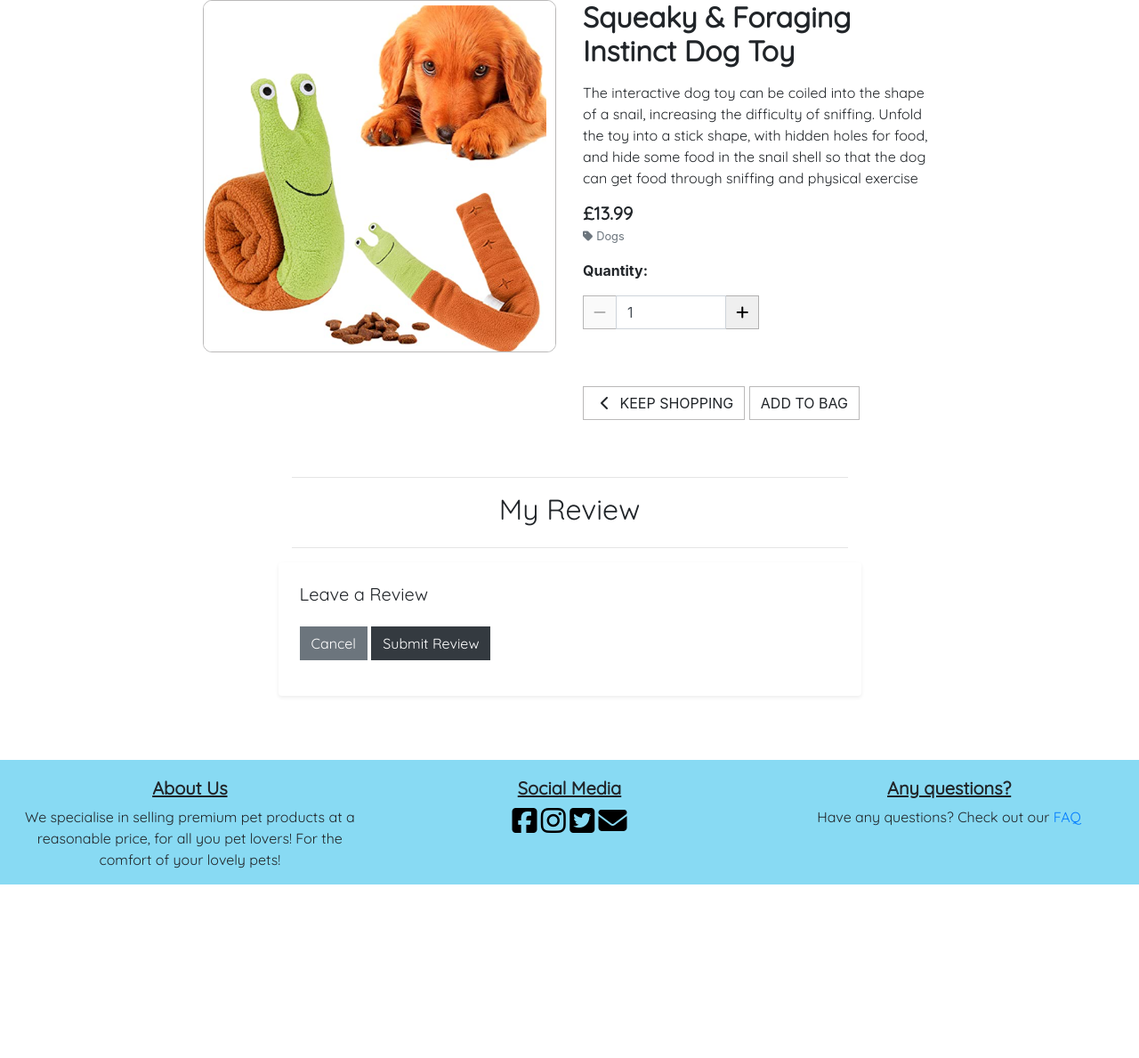
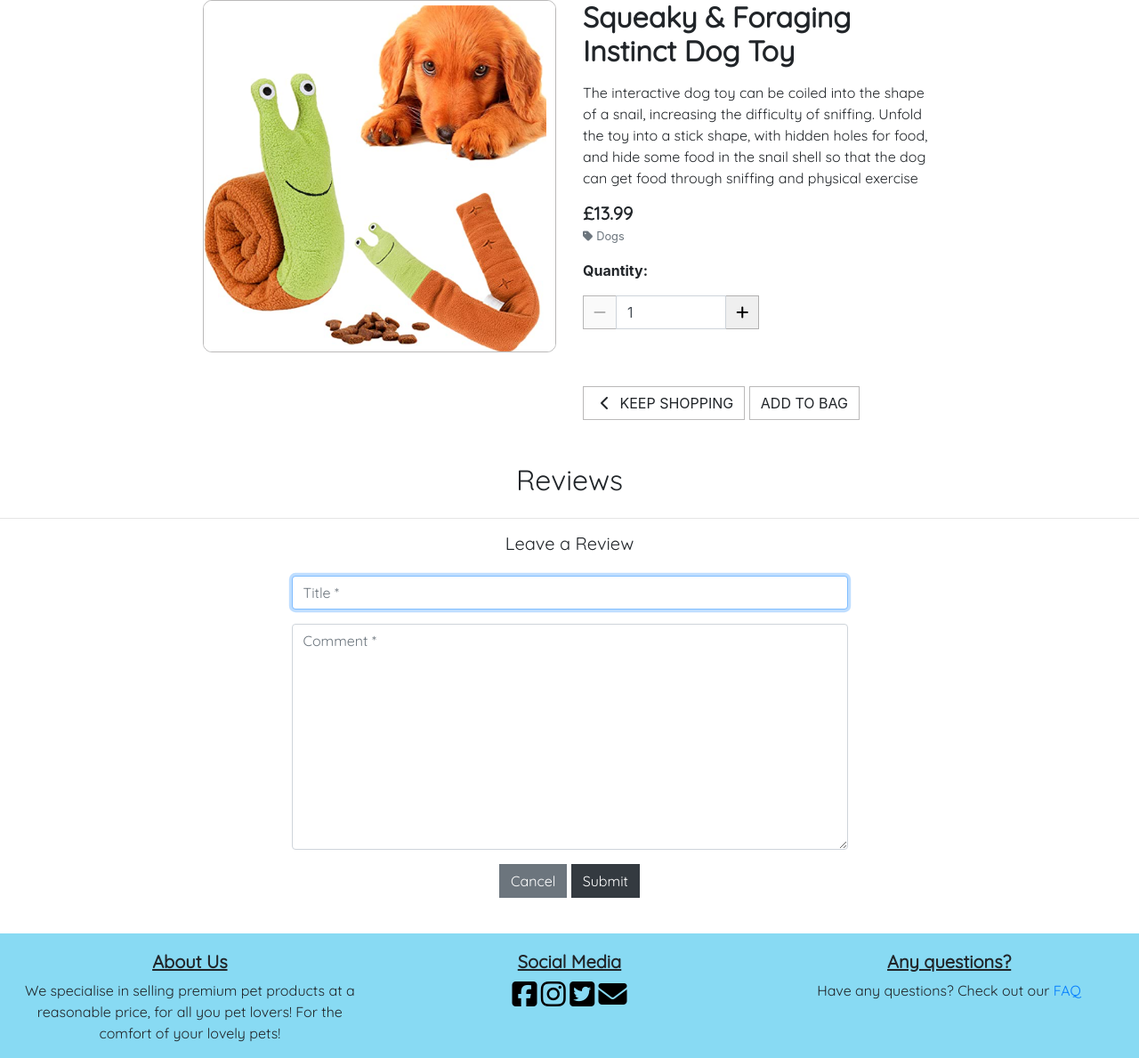
Before and after one commit to HinaChoudhry/Pawfect-Pets, a Django app: page /products/1/ in a window 1280 px wide. Shown: the part 242-1431 px from the top of the page at 89% size. Before the commit the page ends 1236 px from the top, so only its background shows below. Run offline with Django 3.2, Linux system fonts and the light colour scheme; data comes from the database, SQL or seed files in the repository; some libraries are stand-ins or nearby versions; some web fonts are replaced.

Commit message:
Bug fix - reviews not submitting - had to add the product = and review.product/user = into the add_review function for proper functionality

```diff
--- a/products/views.py
+++ b/products/views.py
@@ -4,6 +4,7 @@ from django.contrib.auth.decorators import login_required
 from django.db.models import Q
 from django.db.models.functions import Lower
 
+from reviews.forms import ReviewForm
 from .models import Product, Category
 from .forms import ProductForm
 
@@ -65,9 +66,11 @@ def product_detail(request, product_id):
     """ Shows individual product details """
 
     product = get_object_or_404(Product, pk=product_id)
+    form = ReviewForm()
 
     context = {
         'product': product,
+        'form': form
     }
 
     return render(request, 'products/product_detail.html', context)
--- a/reviews/forms.py
+++ b/reviews/forms.py
@@ -1,5 +1,6 @@
 from django import forms
 from .models import Review
+
 
 class ReviewForm(forms.ModelForm):
     class Meta:
--- a/reviews/templates/reviews/includes/add_review.html
+++ b/reviews/templates/reviews/includes/add_review.html
@@ -1,27 +1,26 @@
 
     <!-- Header -->
     <div class="row justify-content-center product-font">
-        <div class="col-12 col-md-6 review-header">
-            <hr>
-            <h2 class="product-font mb-4 text-full text-center">My Review</h2>
-            <hr>
+        <div class="col-12 ">
+
+            <h2 class="product-font mb-4 text-full text-center">Reviews</h2>
+            <hr >
         </div>
     </div>
 
-     <!-- Form -->
-    <div class="row justify-content-center product-font">
-        <div class="col-12 col-lg-6 bg-white rounded shadow-sm p-4 mb-5 review-form">
+
+    <div class="row text-center justify-content-center product-font">
+        <div class="col-12 col-lg-6  review-form">
             <h5 class="mb-4 review-write-detail">Leave a Review</h5>
             <form method="POST" action="{% url 'add_review' product.id %}" enctype="multipart/form-data">
+                {% csrf_token %}
                 <div class="form-group">
-                    {% csrf_token %}
+
                     {{ form | crispy }}
                 </div>
-
-                <!-- Buttons -->
                 <div class="form-group">
                     <a class="btn btn-secondary rounded-0" href="{% url 'products' %}">Cancel</a>
-                    <button class="btn btn-dark text-full rounded-0" type="submit"> Submit Review
+                    <button class="btn btn-dark text-full rounded-0" type="submit"> Submit
                     </button>
                 </div>
             </form>
```
Also changed, not shown: reviews/views.py (+8 -4 lines).
